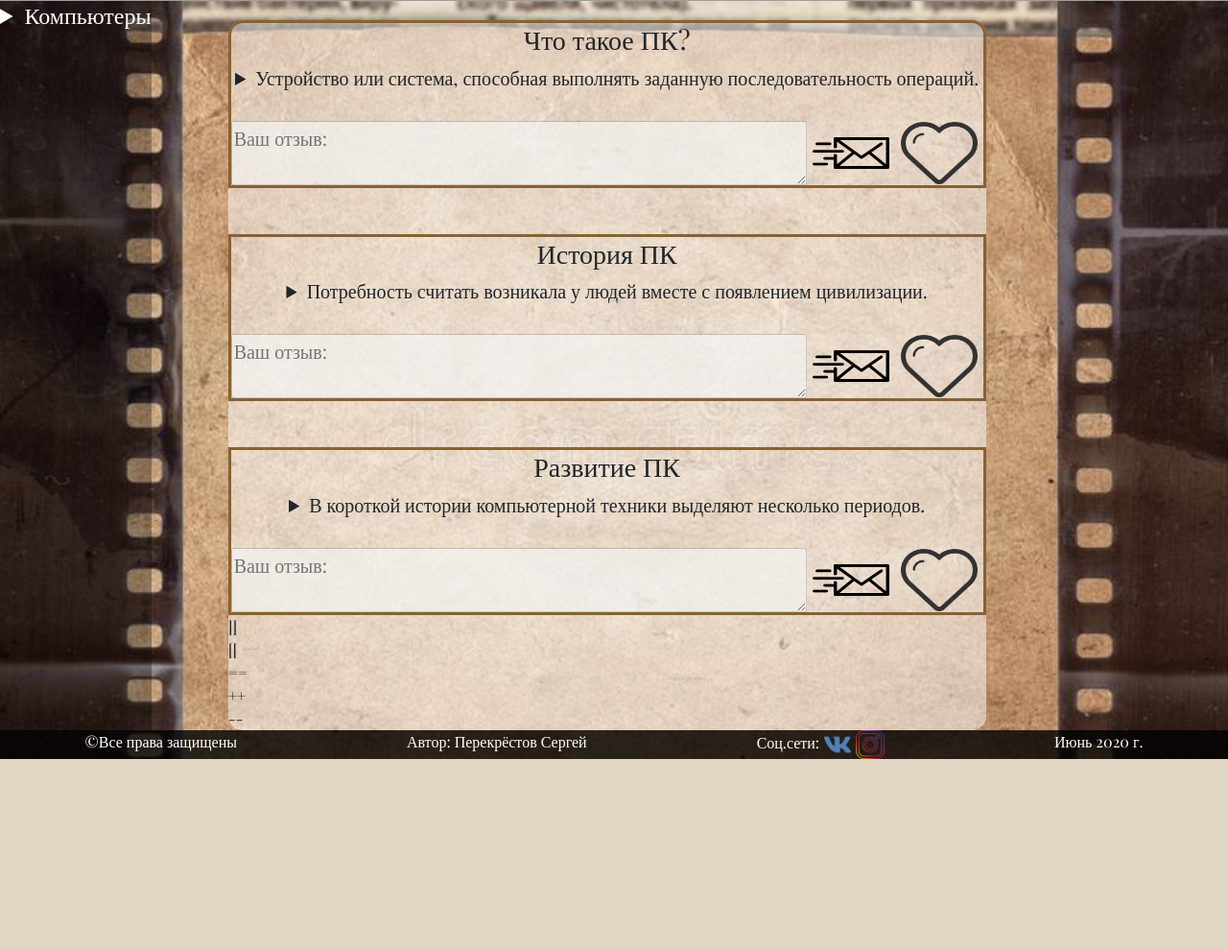
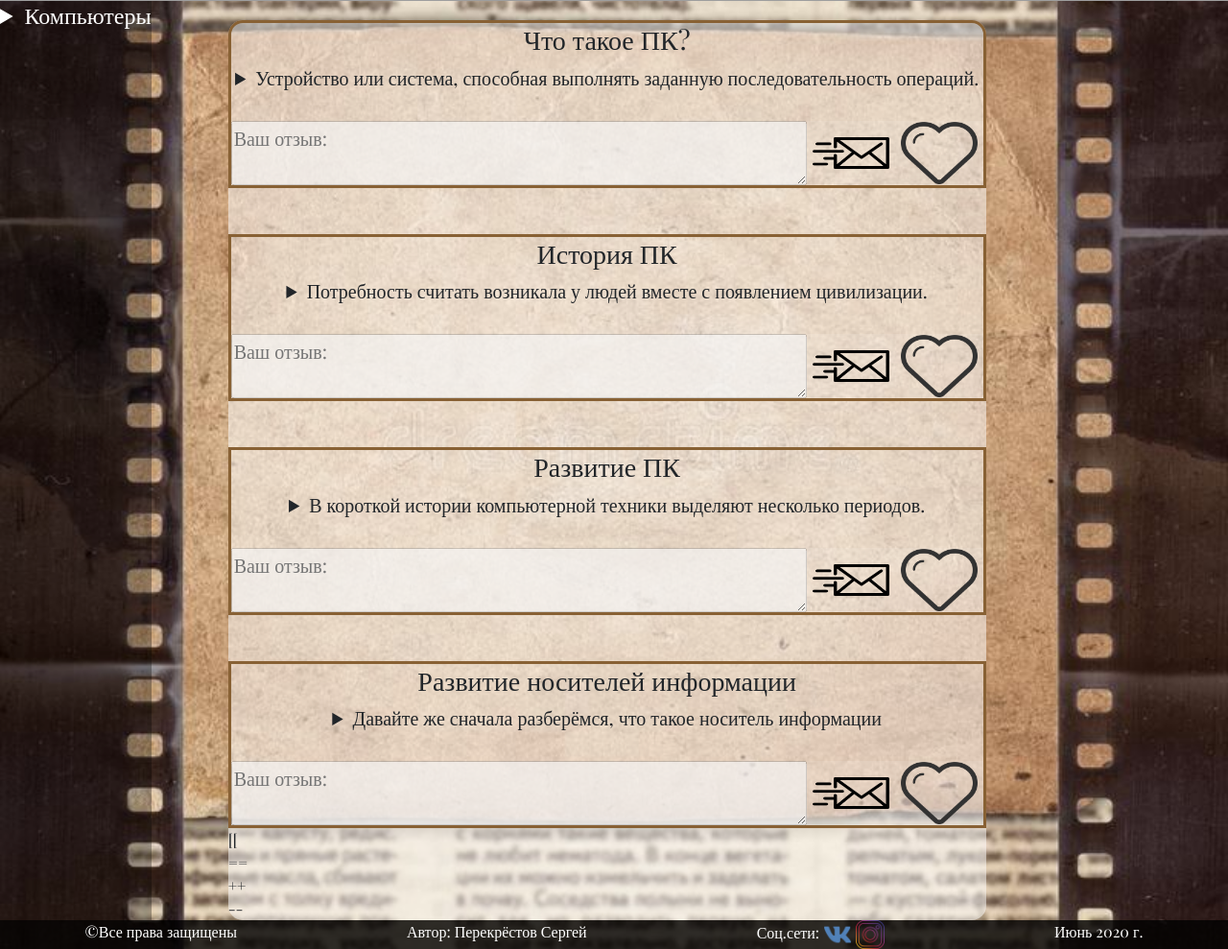
Before and after one commit to Sergey415/PC_History, a PHP site: page / in a window 1280 px wide. Shown: the part 159-1148 px from the top of the page at 96% size. Before the commit the page ends 950 px from the top, so only its background shows below. Run offline with PHP 8.4, Linux system fonts and the light colour scheme; some libraries are stand-ins or nearby versions; grey boxes are pictures that could not be loaded.

Commit message:
Плюс ещё одна статья

```diff
--- a/index.html
+++ b/index.html
@@ -65,6 +65,7 @@
             <h5><a href="#info1" class="page">Что такое ПК?</a></h5>
             <h5><a href="#info2" class="page">История ПК</a></h5>
             <h5><a href="#info3" class="page">Развитие ПК</a></h5>
+            <h5><a href="#info4" class="page">Носители <br> информации</a></h5>
           </details>
         </h4>
       </aside>
@@ -140,7 +141,39 @@
                 class="but" id="but6"></button>
           </div>
         </div>
-        <div id="info4">]]</div>
+        <br><br>
+        <div id="info4"> <h3 class="text-center">Развитие носителей информации</h3>
+          <details>
+            <summary>Давайте же сначала разберёмся, что такое носитель информации</summary>
+
+            <p>Носитель информации - это любое устройство предназначенное <br> для записи и хранения информации.</p>
+            <p>Примерами носителей могут быть и бумага, или USB-Flash <br> память, также как и глиняная табличка или человеческая ДНК.</p>
+            <p>Первыми носителями информации были, по всей видимости, стены пещер.</p>
+            <img src="images/information_evolution.jpg" alt="" id="information_evolution1">
+            <p>Глиняные таблички - 7-й век до нашей эры</p>
+            <p>На глиняных табличках писали пока глина была сырой, а затем обжигали в печи.</p>
+            <img src="images/information_evolution2.jpg" alt="" id="information_evolution2">
+            <p>Потом были восковые таблички, папирус, пергамент, бумага, береста.</p>
+            <p>И наконец в 1804 году благодаря Герману Холлериту <br> появляется носитель информации отдалённо похожий на нынешние</p>
+            <p>Это была - первая перфокарта</p>
+            <img src="images/information_evolution_perfokarta.jpg" alt="" id="information_evolution_perfokarta">
+            <p>И после этого, как говориться, пошло-поехало</p>
+            <p>Перфоленты - 1846 год</p>
+            <p>Магнитные ленты, затем магнитные диски - 50-е</p>
+            <p>Гибкий диск (дискета) - 1969 год</p>
+            <p>И наконец, история развития подходит к концу</p>
+            <p>Жёсткий диск - Жесткий диск изобретен в 1956 году, но продолжает <br> использоваться и постоянно совершенствоваться.</p>
+            <img src="images/information_evolution_hard_disk.jpg" alt="" id="information_evolution_hard_disk">
+            <p>Далее идёт compact-disk, последним звеном является flash память</p>
+          </details>
+          <br>
+          <div style="display: flex; flex-wrap: wrap;">
+            <textarea name="comment" class="otzu" id="otz4" placeholder="Ваш отзыв:" disabled="disabled"></textarea>
+            <button id="but7" disabled="disabled" onclick="otzivi4()"><img src="images/button_submit.png"
+                id="img4"></button>
+            <button id="lik4" disabled="disabled" onclick="like4()"><img src="images/likeheartwhite.png" alt=""
+                class="but" id="but8"></button>
+          </div></div>
         <div id="info5">[[</div>
         <div id="info6">==</div>
         <div id="info7">++</div>
@@ -181,6 +214,7 @@
   var l1 = 0
   var l2 = 0
   var l3 = 0
+  var l4 = 0
   let likes = 1
   function like() {
     likes--
@@ -216,6 +250,18 @@
     if (likes3 % 2 != 0) {
       but6.src = "images/likeheartwhite.png"
       l3 = 0
+    }
+  }
+  let likes4 = 1
+  function like4() {
+    likes4--
+    if(likes4 % 2 == 0){
+      but8.src = "images/likeheartred.png"
+      l4 = 1
+    }
+    if(likes4 % 2 != 0) {
+      but8.src = "images/likeheartwhite.png"
+      l4 = 0
     }
   }
   //Функции лайков конец
@@ -266,6 +312,11 @@
     let r = await fetch("http://BD/Otz.php?" + "otziv=" + otzi3 + "&&login=" + localStorage.getItem("login") + "&&password=" + localStorage.getItem("pass") + "&&lik=" + l3)
     a = (await r.text())
   }
+  async function otzivi4() {
+    let otzi4 = document.getElementById("otz4").value
+    let r = await fetch("http://BD/Otz.php?" + "otziv=" + otzi4 + "&&login=" + localStorage.getItem("login") + "&&password=" + localStorage.getItem("pass") + "&&lik=" + l4)
+    a = (await r.text())
+  }
   //Функции отзывов конец
 
   //Функция регистрации
@@ -311,6 +362,9 @@
       lik3.removeAttribute("disabled")
       otz3.removeAttribute("disabled")
       but5.removeAttribute("disabled")
+      lik4.removeAttribute("disabled")
+      but7.removeAttribute("disabled")
+      otz4.removeAttribute("disabled")
     }
   }
   proverka()
@@ -347,6 +401,9 @@
       lik3.removeAttribute("disabled")
       otz3.removeAttribute("disabled")
       but5.removeAttribute("disabled")
+      but7.removeAttribute("disabled")
+      otz4.removeAttribute("disabled")
+      lik4.removeAttribute("disabled")
     }
   }
   //Функция авторизации конец
@@ -367,6 +424,9 @@
     but5.setAttribute("disabled", "disabled")
     otz3.setAttribute("disabled", "disabled")
     lik3.setAttribute("disabled", "disabled")
+    lik4.setAttribute("disabled", "disabled")
+    otz4.setAttribute("disabled", "disabled")
+    but7.setAttribute("disabled", "disabled")
   }
   //Функция выхода конец
 </script>
--- a/styles/style.css
+++ b/styles/style.css
@@ -182,28 +182,9 @@ summary{
 
  }
  @media (max-width:310px) {
-    #b1{
+    #b1,#b2,#b3,#b4,#b5,#forma{
         width: 200px;
 
-    }
-    #b2{
-        width: 200px;
-
-    }
-    #b3{
-        width: 200px;
-
-    }
-    #b4{
-        width: 200px;
-
-    }
-    #b5{
-        width: 200px;
-
-    }
-    #forma{
-        width: 200px;
     }
     #info{
         width: auto;
@@ -222,7 +203,12 @@ summary{
      border: 3px solid rgb(136, 97, 52);
      font-size: 20px;
  }
-#img1,#img2,#img3 {
+ #info4 {
+     border: 3px solid rgb(136, 97, 52);
+     font-size: 20px;
+     text-align: center;
+ }
+#img1,#img2,#img3,#img4 {
     width: 80px;
     height: 65px;
 }
@@ -271,7 +257,7 @@ summary{
         flex-direction: column-reverse;
     }
 }
-details[open] p,#komp_info1,#komp_info2,#komp_info3,#komp2_info3{
+details[open] p,#komp_info1,#komp_info2,#komp_info3,#komp2_info3,#information_evolution1,#information_evolution2,#information_evolution_perfokarta,#information_evolution_hard_disk{
     animation: spoiler 2s;
   }
   @keyframes spoiler {
@@ -289,12 +275,12 @@ details[open] p,#komp_info1,#komp_info2,#komp_info3,#komp2_info3{
         display: none;
     }
 }
-#komp_info1, #komp_info2,#komp_info3,#komp2_info3{
+#komp_info1, #komp_info2,#komp_info3,#komp2_info3,#information_evolution1,#information_evolution2,#information_evolution_perfokarta,#information_evolution_hard_disk{
     width:300px;
     height: auto;
 }
 @media(max-width:320px) {
-    #komp_info1,#komp_info2,#komp_info3,#komp2_info3{
+    #komp_info1,#komp_info2,#komp_info3,#komp2_info3,#information_evolution1,#information_evolution2,#information_evolution_perfokarta,#information_evolution_hard_disk{
         display:none
     }
 }
@@ -337,7 +323,7 @@ details[open] p,#komp_info1,#komp_info2,#komp_info3,#komp2_info3{
         text-align: center;
         width: 50%;
         }
-#lik,#lik2,#lik3,#but1,#but3,#but5 {
+#lik,#lik2,#lik3,#but1,#but3,#but5,#lik4,#but7 {
     outline: none;
     background-color: rgba(255,255,255,0.1);
     border: none;
```
Also changed, not shown: images/information_evolution.jpg (added), images/information_evolution2.jpg (added), images/information_evolution_hard_disk.jpg (added), images/information_evolution_perfokarta.jpg (added).
